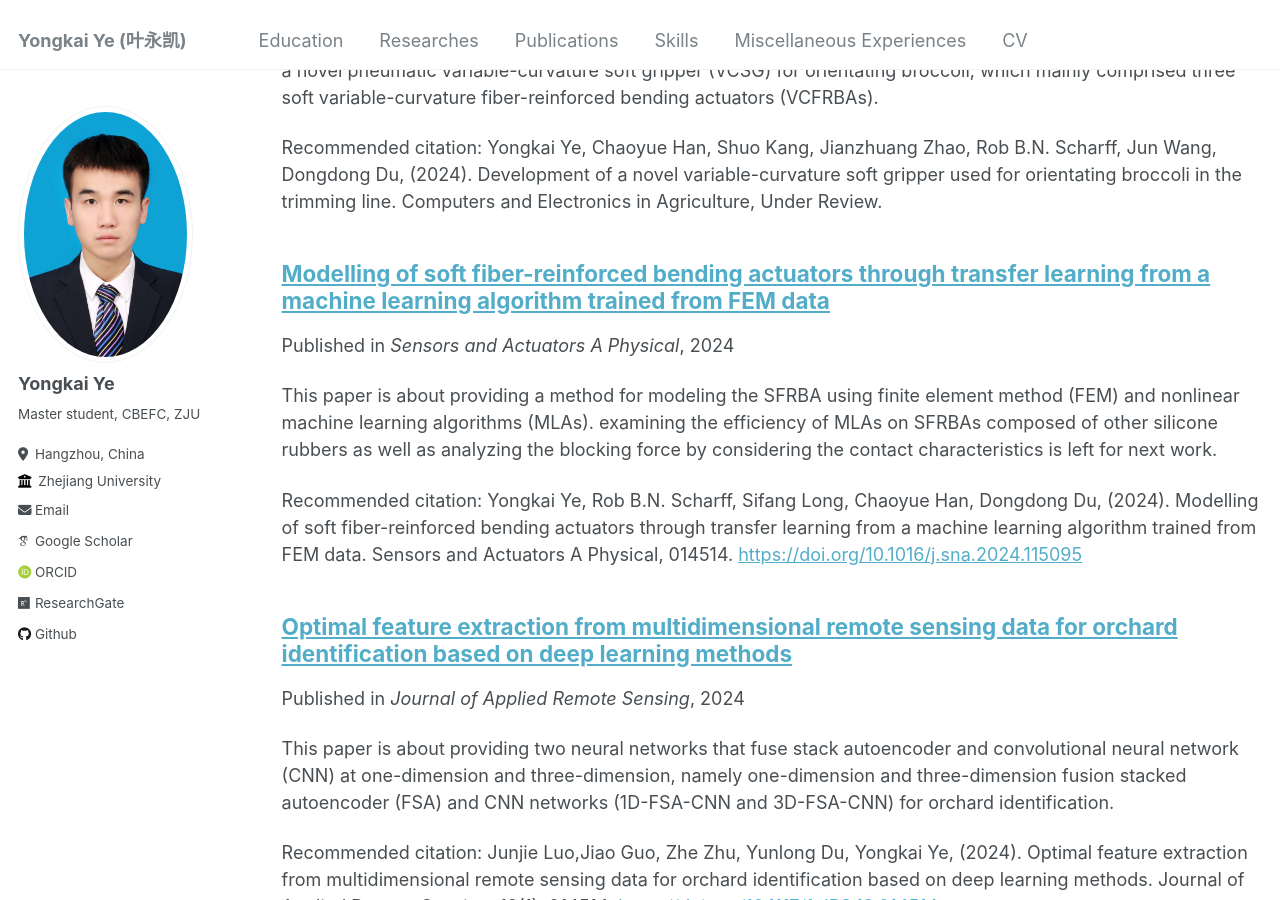
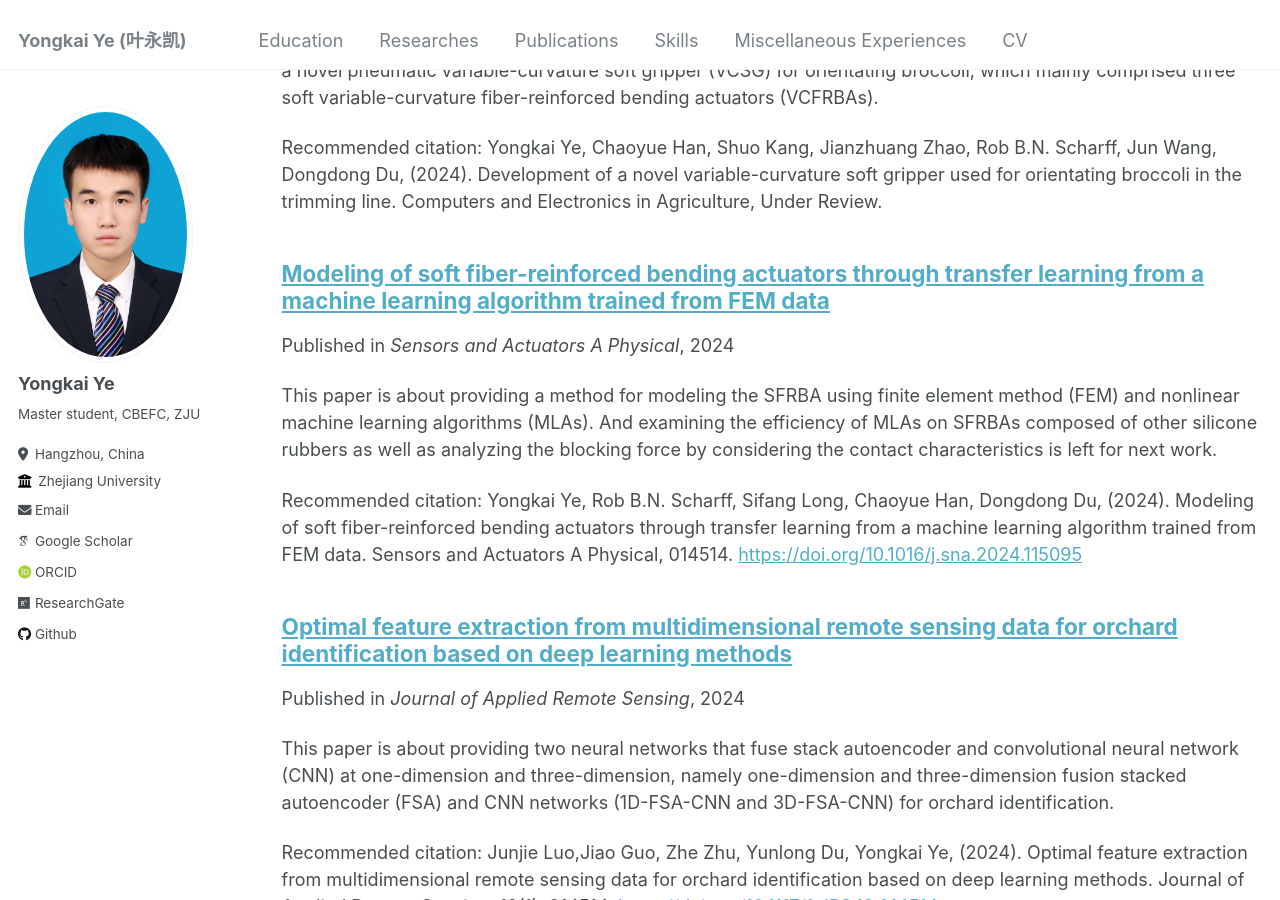
Before and after one commit to Yongkai-Ye/Yongkai-Ye.github.io, a Jekyll site: the page built from _pages/publications.html, in a window 1280 px wide and 900 px high, scrolled down 1942 px. Built offline with Jekyll 4.4.1, drawn with Linux system fonts in a browser that asks for light colours; some web fonts are replaced.

Commit message:
Update 2024-February-zju-paper-1.md

```diff
--- a/_publications/2024-February-zju-paper-1.md
+++ b/_publications/2024-February-zju-paper-1.md
@@ -1,12 +1,12 @@
 ---
-title: "Modelling of soft fiber-reinforced bending actuators through transfer learning from a machine learning algorithm trained from FEM data"
+title: "Modeling of soft fiber-reinforced bending actuators through transfer learning from a machine learning algorithm trained from FEM data"
 collection: publications
 permalink: /publications/2024-February-zju-paper-1
-excerpt: 'This paper is about providing a method for modeling the SFRBA using finite element method (FEM) and nonlinear machine learning algorithms (MLAs). examining the efficiency of MLAs on SFRBAs composed of other silicone rubbers as well as analyzing the blocking force by considering the contact characteristics is left for next work.'
+excerpt: 'This paper is about providing a method for modeling the SFRBA using finite element method (FEM) and nonlinear machine learning algorithms (MLAs). And examining the efficiency of MLAs on SFRBAs composed of other silicone rubbers as well as analyzing the blocking force by considering the contact characteristics is left for next work.'
 date: 2024-07-01
 venue: 'Sensors and Actuators A Physical'
 paperurl: 'https://doi.org/10.1016/j.sna.2024.115095'
-citation: 'Yongkai Ye, Rob B.N. Scharff, Sifang Long, Chaoyue Han, Dongdong Du, (2024). Modelling of soft fiber-reinforced bending actuators through transfer learning from a machine learning algorithm trained from FEM data. Sensors and Actuators A Physical, 014514.'
+citation: 'Yongkai Ye, Rob B.N. Scharff, Sifang Long, Chaoyue Han, Dongdong Du, (2024). Modeling of soft fiber-reinforced bending actuators through transfer learning from a machine learning algorithm trained from FEM data. Sensors and Actuators A Physical, 014514. '
 ---
 
 Author List
```
